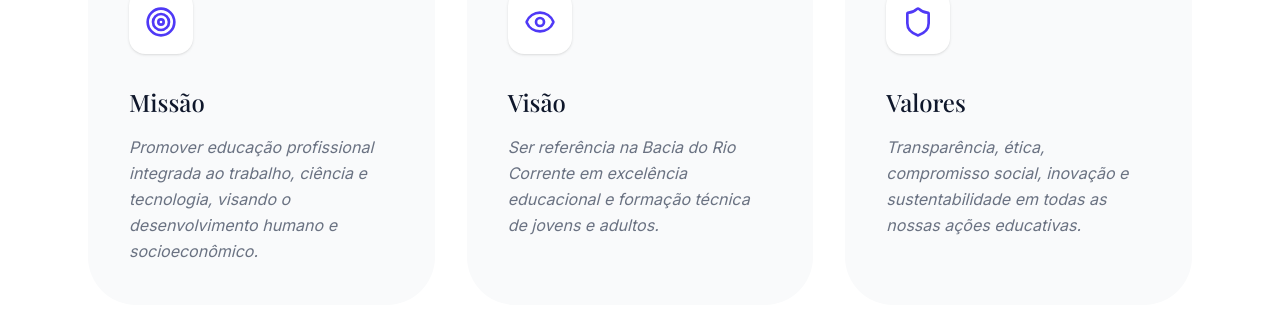
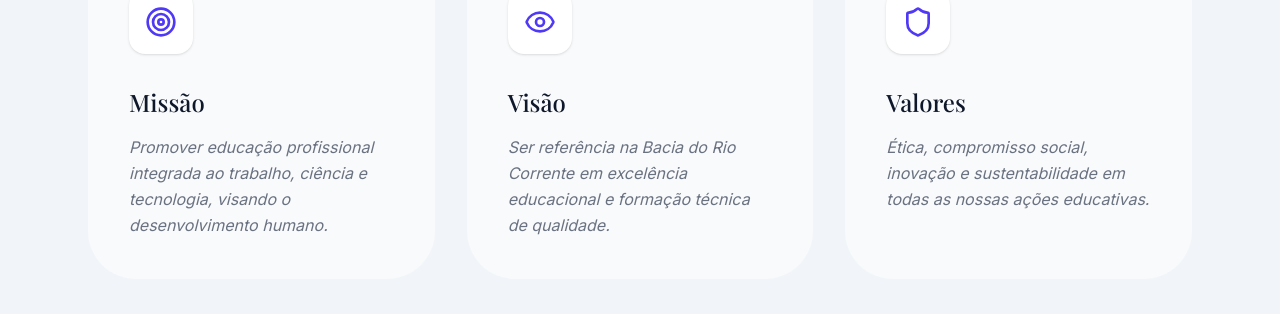
Before and after one commit to Enzomedeiros11/Portal-do-aluno-Cetepbacia-do-rio-corrente, a React (Vite) app: page /about in a window 1280 px wide. Shown: the part 1160-1474 px from the top of the page. Built offline with nearby package versions, Linux system fonts and the light colour scheme; a web font is replaced by a local one.

Commit message:
feat: Enhance landing page aesthetics and content
Refines the visual appeal and informational content of the landing page components. This includes updating mission/vision statements, introducing a new journal entry, and subtly adjusting background colors and gradients for a more modern look.

```diff
--- a/src/components/About.tsx
+++ b/src/components/About.tsx
@@ -4,13 +4,13 @@ import Logo from './Logo';
 
 export default function About() {
   const values = [
-    { icon: Target, title: 'Missão', desc: 'Promover educação profissional integrada ao trabalho, ciência e tecnologia, visando o desenvolvimento humano e socioeconômico.' },
-    { icon: Eye, title: 'Visão', desc: 'Ser referência na Bacia do Rio Corrente em excelência educacional e formação técnica de jovens e adultos.' },
-    { icon: Shield, title: 'Valores', desc: 'Transparência, ética, compromisso social, inovação e sustentabilidade em todas as nossas ações educativas.' }
+    { icon: Target, title: 'Missão', desc: 'Promover educação profissional integrada ao trabalho, ciência e tecnologia, visando o desenvolvimento humano.' },
+    { icon: Eye, title: 'Visão', desc: 'Ser referência na Bacia do Rio Corrente em excelência educacional e formação técnica de qualidade.' },
+    { icon: Shield, title: 'Valores', desc: 'Ética, compromisso social, inovação e sustentabilidade em todas as nossas ações educativas.' }
   ];
 
   return (
-    <div className="min-h-screen bg-white pt-24 pb-20">
+    <div className="min-h-screen bg-slate-100 pt-24 pb-20">
       <div className="container mx-auto px-6 max-w-6xl">
         {/* Hero Section */}
         <section className="text-center mb-24">
--- a/src/components/Journal.tsx
+++ b/src/components/Journal.tsx
@@ -15,6 +15,12 @@ export default function Journal() {
   };
 
   const news = [
+    {
+      title: 'CETEP - Bacia do Rio Corrente',
+      date: '16 Mai 2024',
+      category: 'Educação',
+      desc: 'Nossa instituição continua transformando vidas através da educação profissional de excelência na região.'
+    },
     {
       title: '1º Simulado da Escola - CETEP',
       date: '14 Abr 2024',
--- a/src/components/LandingPage.tsx
+++ b/src/components/LandingPage.tsx
@@ -5,9 +5,9 @@ import Logo from './Logo';
 
 export default function LandingPage() {
   return (
-    <div className="min-h-screen bg-white font-sans">
+    <div className="min-h-screen bg-slate-50 font-sans">
       {/* Hero Section */}
-      <section className="relative overflow-hidden pt-24 pb-32 bg-[radial-gradient(circle_at_top_right,_var(--tw-gradient-stops))] from-indigo-500/5 via-white to-transparent">
+      <section className="relative overflow-hidden pt-24 pb-32 bg-[radial-gradient(circle_at_top_right,_var(--tw-gradient-stops))] from-indigo-500/10 via-slate-50 to-transparent">
         <div className="container mx-auto px-6">
           <div className="flex flex-col lg:flex-row items-center gap-16">
             <motion.div
```
